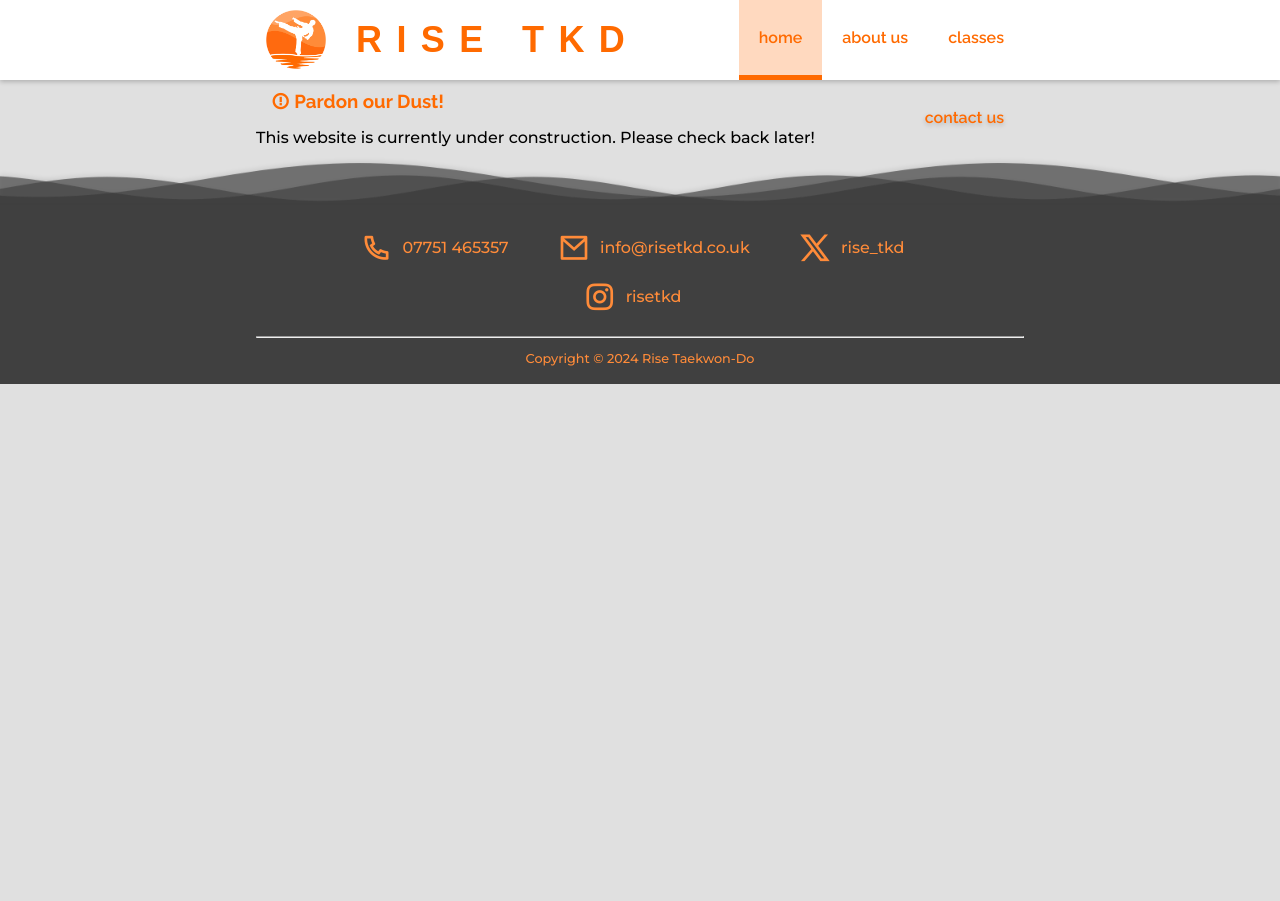
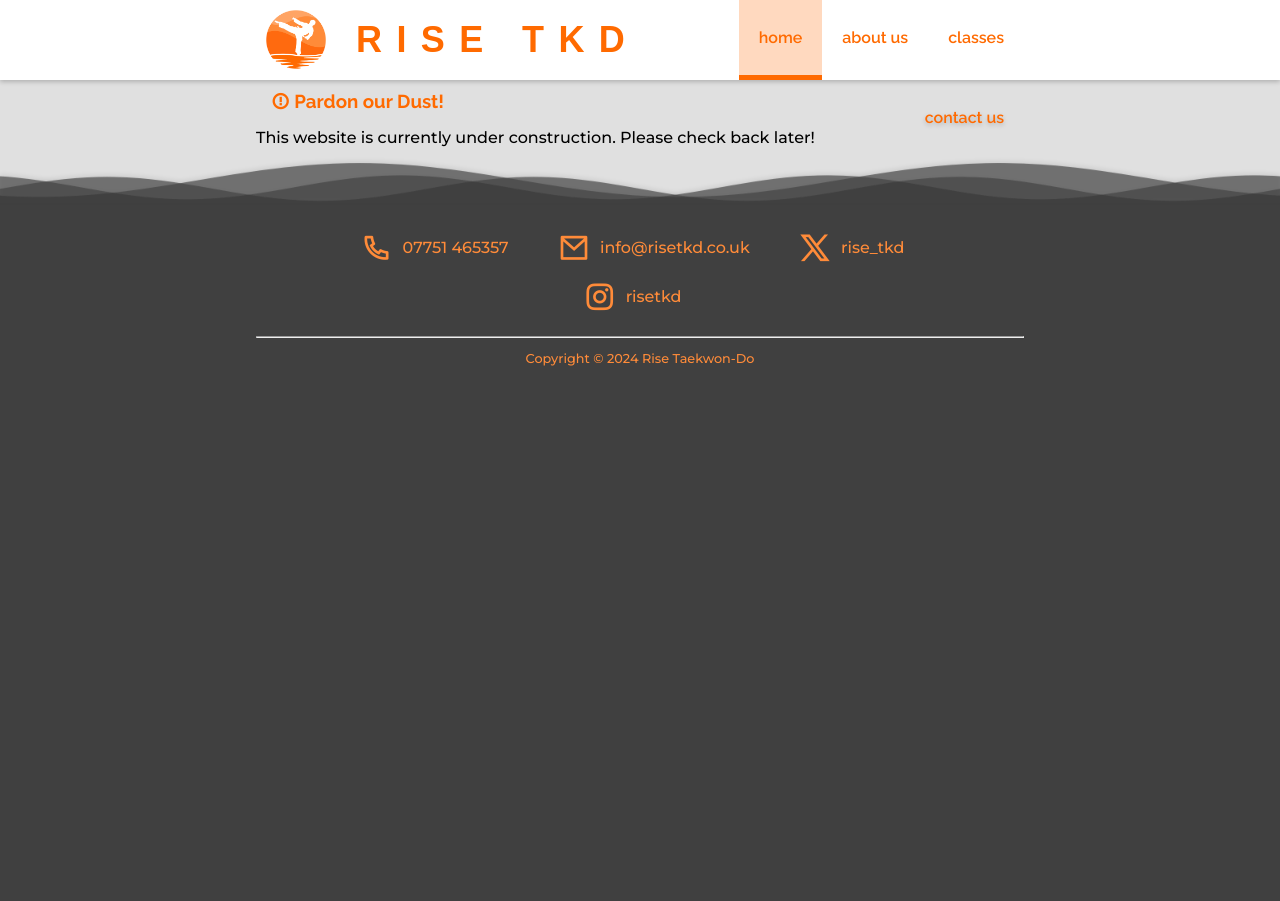
Before and after one commit to RiseTKD/risetkd.github.io, a Jekyll site: the page built from pages/index.html, in a window 1280 px wide. Built offline with Jekyll 4.4.1, drawn with Linux system fonts in a browser that asks for light colours; nearby versions of some CDN libraries; some web fonts are replaced.

Commit message:
Automatically resize footer to fill remaining screen space

```diff
--- a/_includes/footer.html
+++ b/_includes/footer.html
@@ -1,4 +1,4 @@
-<footer>
+<footer id="footer">
 	<div class="divider"></div>
 	<div id="footer-content" class="content">
 		<ul id="footer-socials" class="infocard-list">
--- a/_includes/header.html
+++ b/_includes/header.html
@@ -18,3 +18,4 @@
 <link href="https://fonts.googleapis.com/css2?family=Montserrat:ital,wght@0,100..900;1,100..900&family=Playwrite+GB+S:ital,wght@0,100..400;1,100..400&family=Raleway:ital,wght@0,100..900;1,100..900&display=swap" rel="stylesheet">
 <link href="https://cdn.jsdelivr.net/npm/remixicon@4.3.0/fonts/remixicon.css" rel="stylesheet"/>
 <script type="text/javascript" src="/assets/js/menu.js"></script>
+<script type="text/javascript" src="/assets/js/footer.js"></script>
--- a/assets/css/footer.css
+++ b/assets/css/footer.css
@@ -2,6 +2,9 @@ footer {
 	position: relative;
 	background-color: #404040;
 	color: var(--col-accent-mid);
+}
+
+#footer-content {
 	padding: 5px;
 }
 
--- /dev/null
+++ b/assets/js/footer.js
@@ -0,0 +1,27 @@
+/**
+ * Updates the height of the footer, in order to make sure it always fills
+ * the space between the bottom of the page, and the bottom of the viewport,
+ * regardless of how small the page is
+ */
+function updateFooterHeight() {
+	const footer = document.getElementById('footer');
+	if (footer == null) {
+		console.log("Could not find footer... Ignoring.");
+		return;
+	}
+	console.log("Updating footer height...");
+	// Reset the footer height to its default value
+	footer.style.height = 'auto';
+	const boundingRect = footer.getBoundingClientRect();
+	const windowHeight = Math.max(document.documentElement.clientHeight || 0, window.innerHeight || 0);
+	if ( windowHeight > boundingRect.top + boundingRect.height) {
+		// If the footer is not large enough to fill the bottom of the page,
+		// resize its outer height accordingly
+		footer.style.height = `${windowHeight - boundingRect.top}px`;
+	}
+}
+
+document.addEventListener("DOMContentLoaded", updateFooterHeight);
+document.addEventListener("resize", updateFooterHeight);
+
+window.onresize = updateFooterHeight;
```
